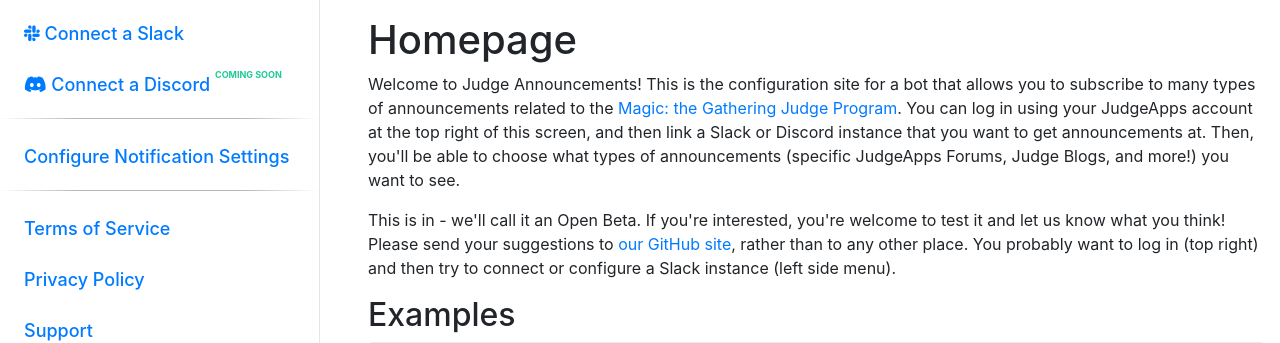
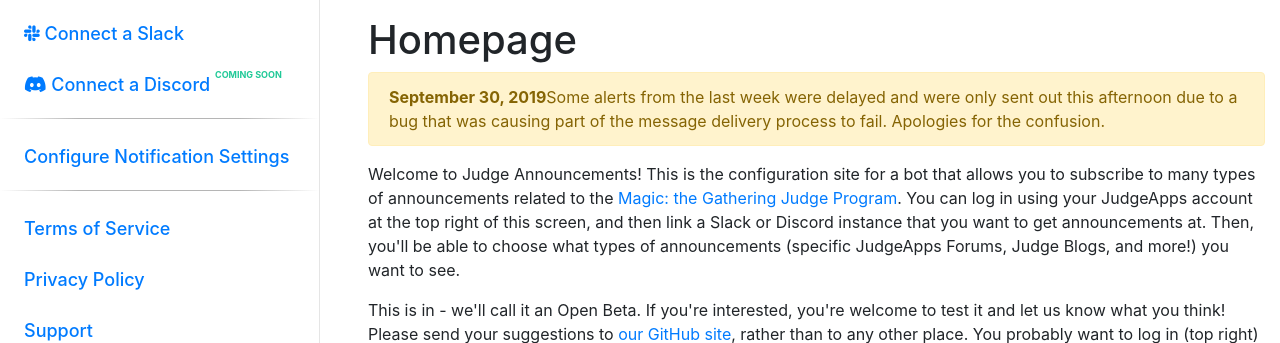
Before and after one commit to dcollinsn/judge-announcements, a Django app: page / in a window 1280 px wide. Shown: the part 64-407 px from the top of the page. Run offline with Django 3.2, Linux system fonts and the light colour scheme; style sheets or scripts are compiled from the project's sources; some libraries are stand-ins or nearby versions.

Commit message:
Temporary message

```diff
--- a/templates/announcements/homepage.html
+++ b/templates/announcements/homepage.html
@@ -2,6 +2,9 @@
 {% block title %}Homepage{% endblock %}
 {% block content_title %}Homepage{% endblock %}
 {% block content %}
+  <div class="alert alert-warning" role="alert">
+    <b>September 30, 2019</b>Some alerts from the last week were delayed and were only sent out this afternoon due to a bug that was causing part of the message delivery process to fail. Apologies for the confusion.
+  </div>
   <p>Welcome to Judge Announcements! This is the configuration site for a
   bot that allows you to subscribe to many types of announcements related
   to the <a href="https://blogs.magicjudges.org/">Magic: the Gathering Judge Program</a>.
```
